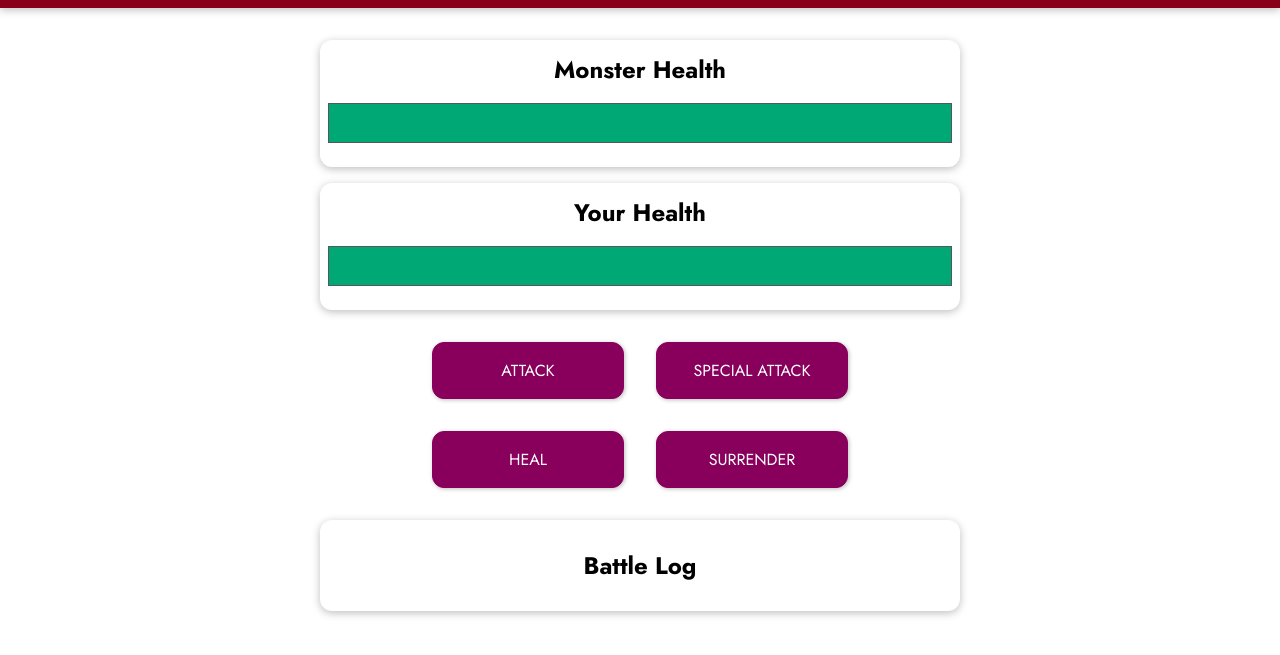
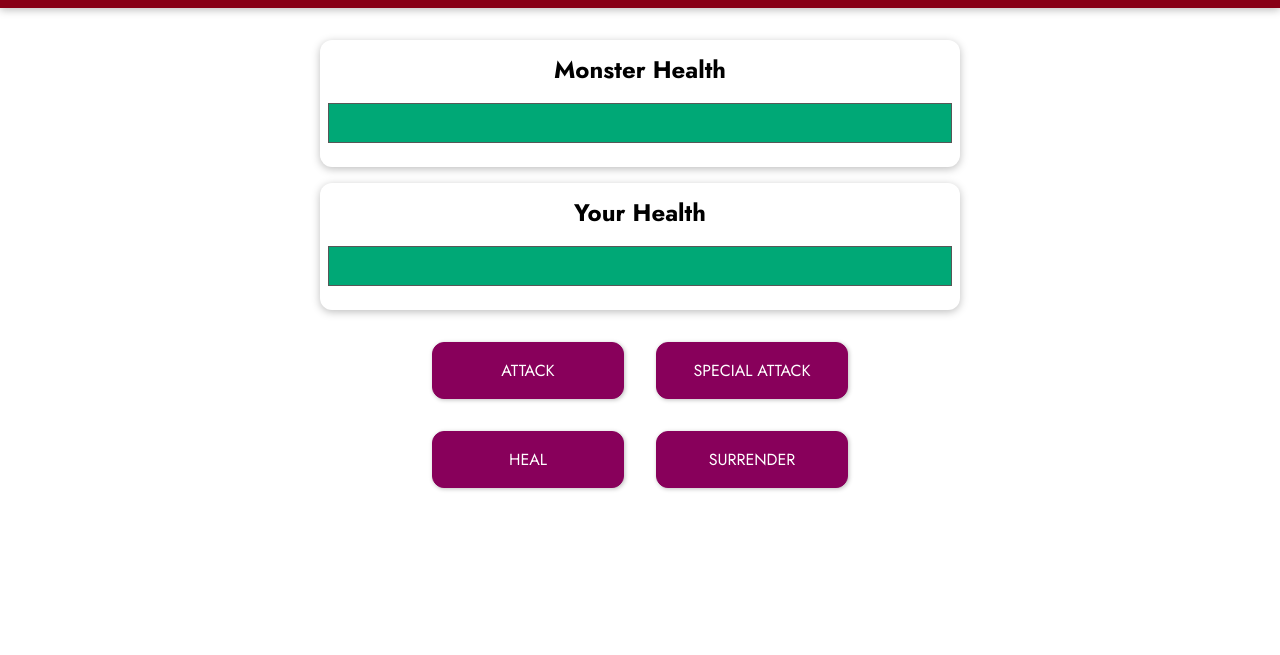
Before and after one commit to MaksPorvatov/Monster-Slayer-Game, a plain HTML site: page index.html in a window 1280 px wide. Shown: the part 97-752 px from the top of the page. Drawn offline with nearby package versions, Linux system fonts and the light colour scheme.

Commit message:
dynamic log

```diff
--- a/index.html
+++ b/index.html
@@ -44,7 +44,7 @@
         <button @click="healPlayer">HEAL</button>
         <button @click="surrender">SURRENDER</button>
       </section>
-      <section id="log" class="container">
+      <section id="log" class="container" v-if="logMassages.length > 0">
         <h2>Battle Log</h2>
         <ul>
           <li v-for="logMassage in logMassages">
```
